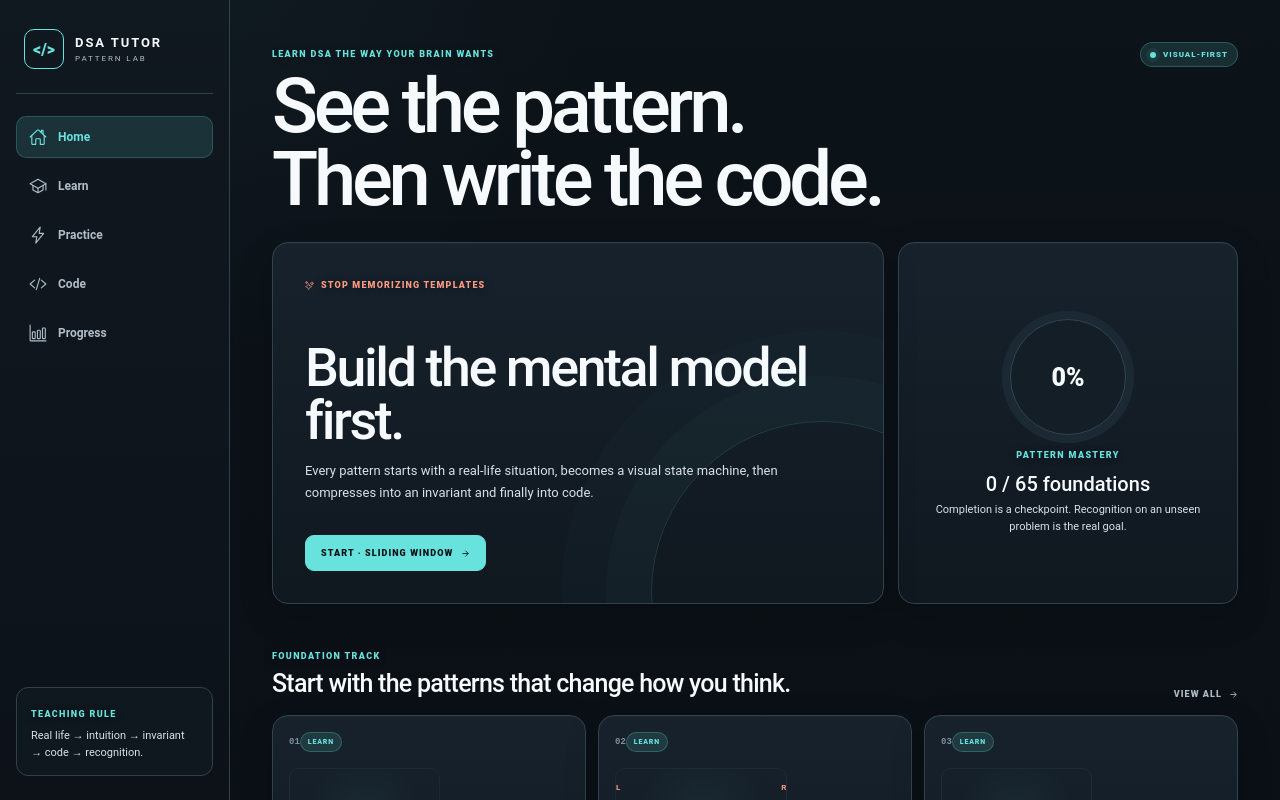
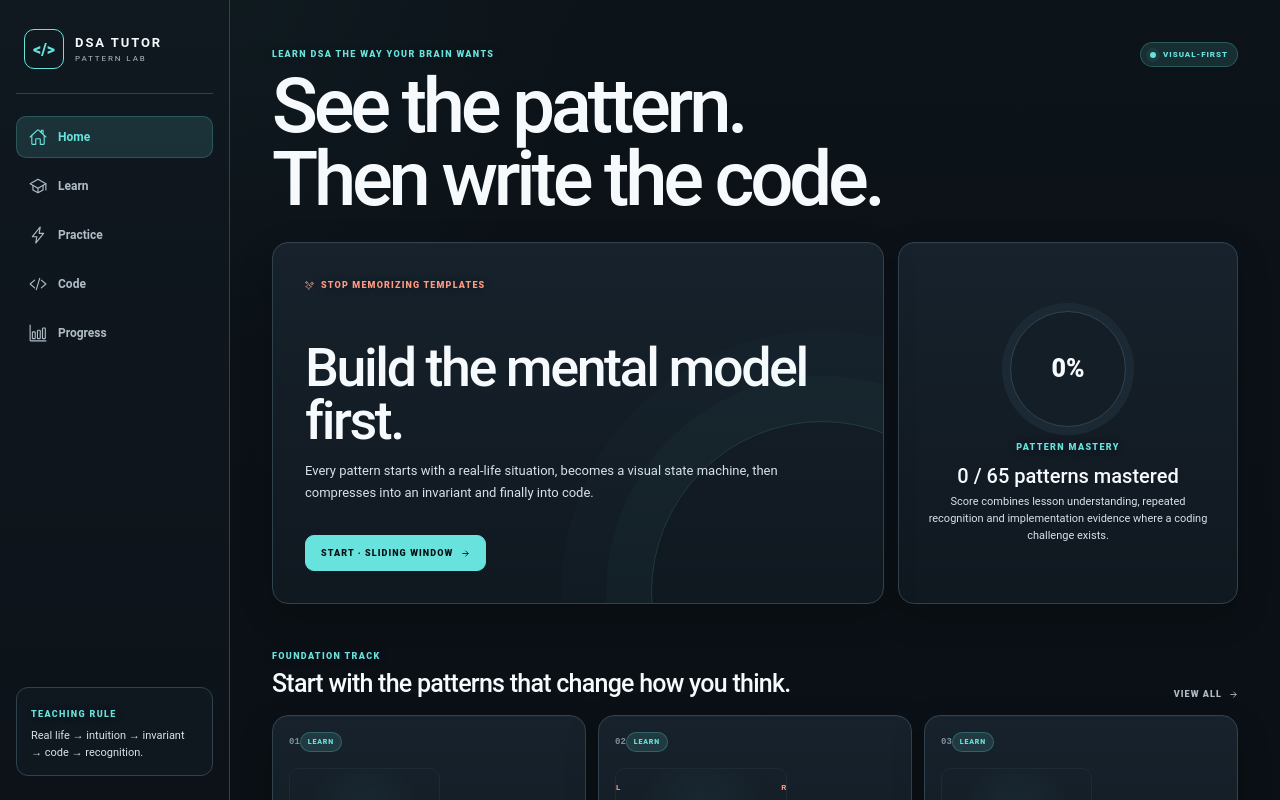
Before and after one commit to sandeep-kolli-007/dsa-tutor, a React (Vite) app: page / in a window 1280 px wide. Built offline with nearby package versions, Linux system fonts and the light colour scheme.

Commit message:
feat: replace completion with evidence-based mastery scoring

```diff
--- a/src/pages/DashboardPages.tsx
+++ b/src/pages/DashboardPages.tsx
@@ -9,10 +9,26 @@ import { loadCodingStats } from '../state/coding';
 import { codeProblemsByPattern } from '../data/codeProblems';
 import type { PatternId } from '../types/lesson';
 import { PatternCard } from '../components/PatternCard';
+import { calculateMastery } from '../engine/mastery';
 
 export function Home(props: { completed: PatternId[]; openLesson: (id: PatternId) => void; goLearn: () => void }) {
-  const pct = Math.round((props.completed.length / patterns.length) * 100);
-  const nextPattern = patterns.find((pattern) => !props.completed.includes(pattern.id)) ?? patterns[0];
+  const practice = useMemo(() => loadPracticeStats(), []);
+  const coding = useMemo(() => loadCodingStats(), []);
+  const mastery = patterns.map((pattern) => {
+    const codingProblem = codeProblemsByPattern.get(pattern.id);
+    return {
+      pattern,
+      result: calculateMastery({
+        lessonComplete: props.completed.includes(pattern.id),
+        recognition: practice.byPattern[pattern.id],
+        hasCodingProblem: Boolean(codingProblem),
+        implementationSolved: codingProblem ? Boolean(coding.byProblem[codingProblem.id]?.solved) : false,
+      }),
+    };
+  });
+  const pct = Math.round(mastery.reduce((sum, item) => sum + item.result.score, 0) / patterns.length);
+  const masteredCount = mastery.filter((item) => item.result.label === 'MASTERED').length;
+  const nextPattern = mastery.find((item) => item.result.label !== 'MASTERED')?.pattern ?? patterns[0];
 
   return (
     <div className="page">
@@ -43,8 +59,8 @@ export function Home(props: { completed: PatternId[]; openLesson: (id: PatternId
           </div>
           <div>
             <span className="micro-label">PATTERN MASTERY</span>
-            <h3>{props.completed.length} / {patterns.length} foundations</h3>
-            <p>Completion is a checkpoint. Recognition on an unseen problem is the real goal.</p>
+            <h3>{masteredCount} / {patterns.length} patterns mastered</h3>
+            <p>Score combines lesson understanding, repeated recognition and implementation evidence where a coding challenge exists.</p>
           </div>
         </article>
       </section>
@@ -190,7 +206,12 @@ export function Progress(props: { completed: PatternId[]; openLesson: (id: Patte
           const implementationSolved = codingProblem
             ? Boolean(coding.byProblem[codingProblem.id]?.solved)
             : null;
-          const masteryReady = done && (recognitionPct === null || recognitionPct >= 70) && (implementationSolved !== false);
+          const mastery = calculateMastery({
+            lessonComplete: done,
+            recognition,
+            hasCodingProblem: Boolean(codingProblem),
+            implementationSolved: Boolean(implementationSolved),
+          });
           return (
             <button className="progress-row" key={pattern.id} onClick={() => props.openLesson(pattern.id)}>
               <span className={'status-dot ' + (done ? 'done' : '')} />
@@ -198,11 +219,15 @@ export function Progress(props: { completed: PatternId[]; openLesson: (id: Patte
                 <strong>{pattern.title}</strong>
                 <small>{pattern.invariant}</small>
                 <div className="mastery-evidence">
+                  <em className="mastery-score-stat">Mastery {mastery.score}%</em>
                   {recognitionPct !== null && <em className="recognition-stat">Recognition {recognitionPct}% · {recognition?.answered} attempts</em>}
                   {implementationSolved !== null && <em className={'implementation-stat ' + (implementationSolved ? 'done' : '')}>Implementation {implementationSolved ? 'solved ✓' : 'pending'}</em>}
                 </div>
               </div>
-              <span className={'mastery-tag ' + (masteryReady ? 'done' : '')}>{masteryReady ? 'MASTERED' : done ? 'LESSON DONE' : 'LEARNING'}</span>
+              <div className="mastery-meter" aria-label={`${mastery.score}% mastery`}>
+                <i style={{ width: mastery.score + '%' }} />
+              </div>
+              <span className={'mastery-tag ' + (mastery.label === 'MASTERED' ? 'done' : '')}>{mastery.label}</span>
               <IonIcon icon={chevronForwardOutline} />
             </button>
           );
```
